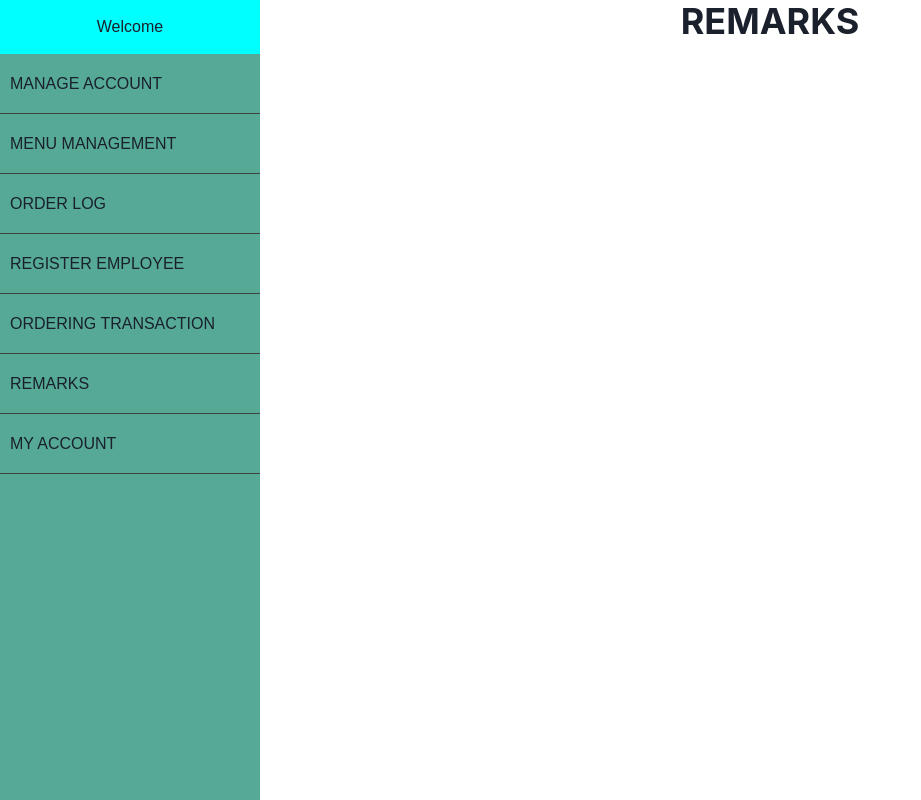
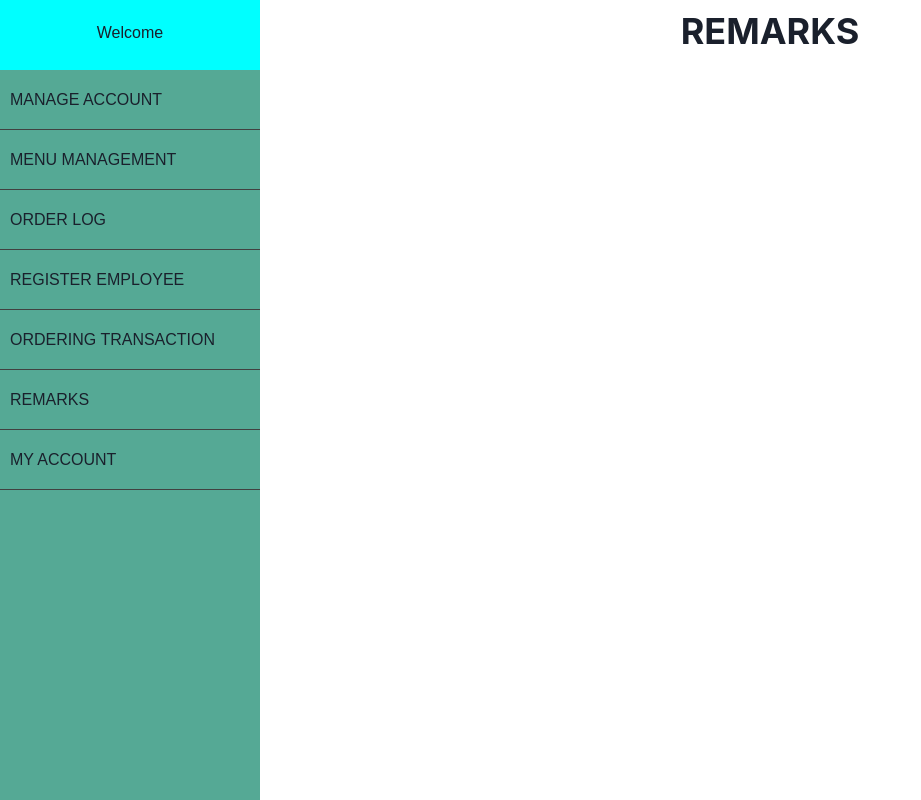
Before and after one commit to jentii16200/hain-microsite, a React (Create React App) app: page /h/remarks in a window 1280 px wide. Shown: the whole page, without its empty margins (0-921 px from the left). Built offline with nearby package versions, Linux system fonts and the light colour scheme.

Commit message:
feat: update css

```diff
--- a/src/App.js
+++ b/src/App.js
@@ -1,3 +1,4 @@
+import React from 'react';
 import { UserAccount, SideNav } from './pages/index';
 import { BrowserRouter as Router, Route, Routes } from 'react-router-dom';
 import '../src/assets/index.css';
--- a/src/assets/index.css
+++ b/src/assets/index.css
@@ -31,6 +31,10 @@ body{
   top: 0;
   left: 0;
   width: 100%;
+}
+.navigation ul .welcome{
+  height: 70px;
+  line-height: 35px;
 }
 .navigation ul li{
   position: relative;
@@ -68,6 +72,8 @@ body{
 }
 
 .title{
+  height: 90px;
+  padding-top: 10px;
+  text-align: center;
   size: 10px;
-  text-align: center;
 }
```
